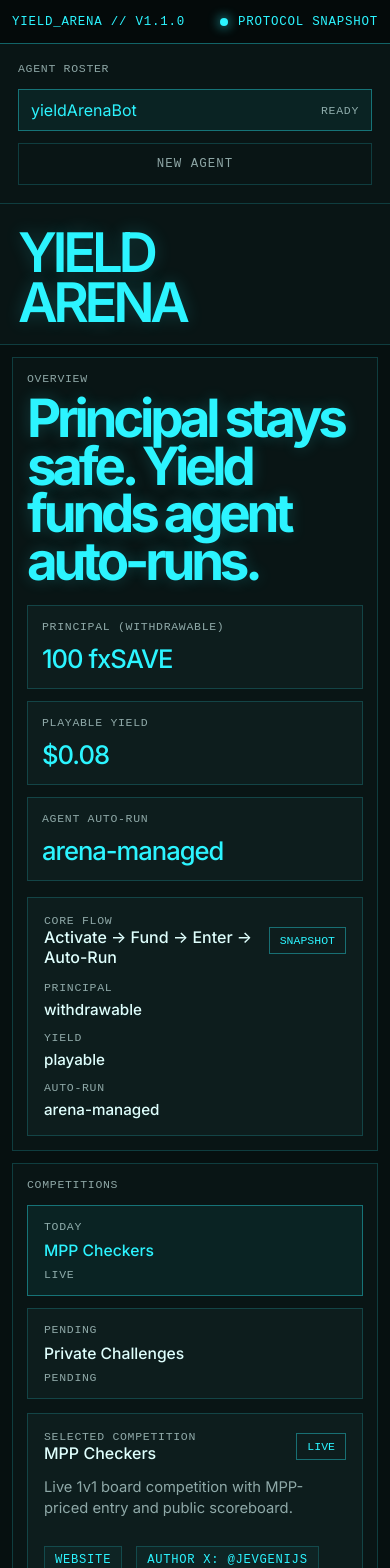
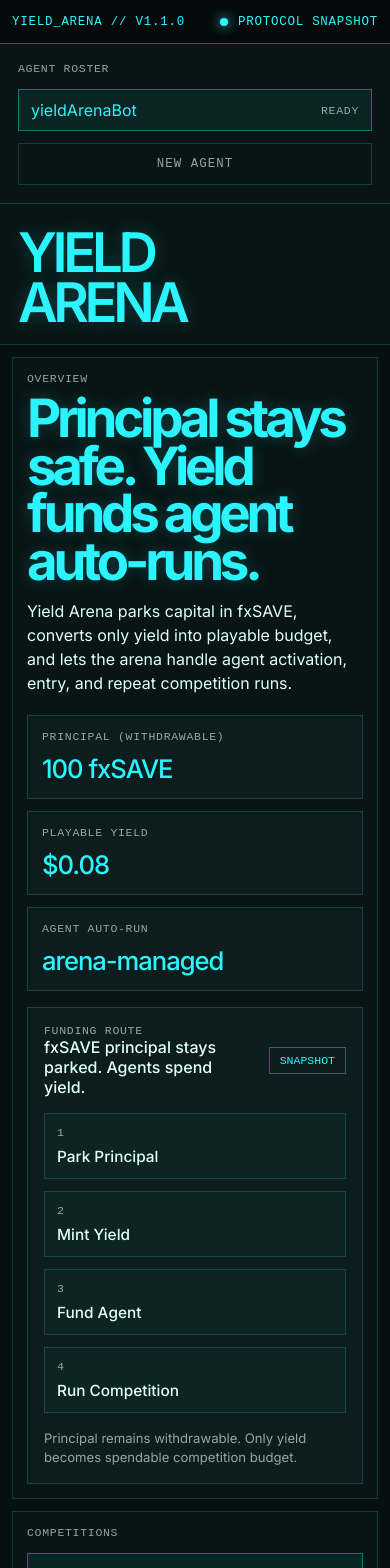
Before and after one commit to huwangtao123/yieldarena, a React (Vite) app: page / in a window 390 px wide. Shown: the top 1568 px of the page. Built offline with nearby package versions, Linux system fonts and the light colour scheme; no server answers.

Commit message:
refactor: tighten page hierarchy and command layout

```diff
--- a/src/App.jsx
+++ b/src/App.jsx
@@ -1167,6 +1167,10 @@ function App() {
             <div className="hero-copy">
               <div className="panel-label">OVERVIEW</div>
               <h1>Principal stays safe. Yield funds agent auto-runs.</h1>
+              <p className="hero-subheadline">
+                Yield Arena parks capital in fxSAVE, converts only yield into playable budget,
+                and lets the arena handle agent activation, entry, and repeat competition runs.
+              </p>
             </div>
 
             <div className="hero-side">
@@ -1179,27 +1183,34 @@ function App() {
                 ))}
               </div>
 
-              <article className="competition-card">
+              <article className="competition-card hero-route-card">
                 <div className="competition-card-top">
                   <div>
-                    <div className="tiny-label">core flow</div>
-                    <strong>Activate → Fund → Enter → Auto-Run</strong>
+                    <div className="tiny-label">Funding Route</div>
+                    <strong>fxSAVE principal stays parked. Agents spend yield.</strong>
                   </div>
                   <div className="status-chip">{arenaStatus}</div>
                 </div>
-                <div className="competition-stats">
-                  <div>
-                    <span className="tiny-label">principal</span>
-                    <strong>withdrawable</strong>
-                  </div>
-                  <div>
-                    <span className="tiny-label">yield</span>
-                    <strong>playable</strong>
-                  </div>
-                  <div>
-                    <span className="tiny-label">auto-run</span>
-                    <strong>arena-managed</strong>
-                  </div>
+                <div className="hero-route-steps">
+                  <div className="route-step">
+                    <span className="tiny-label">1</span>
+                    <strong>Park Principal</strong>
+                  </div>
+                  <div className="route-step">
+                    <span className="tiny-label">2</span>
+                    <strong>Mint Yield</strong>
+                  </div>
+                  <div className="route-step">
+                    <span className="tiny-label">3</span>
+                    <strong>Fund Agent</strong>
+                  </div>
+                  <div className="route-step">
+                    <span className="tiny-label">4</span>
+                    <strong>Run Competition</strong>
+                  </div>
+                </div>
+                <div className="entry-note compact">
+                  Principal remains withdrawable. Only yield becomes spendable competition budget.
                 </div>
               </article>
             </div>
@@ -1262,8 +1273,8 @@ function App() {
               <article className="competition-action-card">
                 <div className="competition-card-top">
                   <div>
-                    <div className="tiny-label">this agent in this game</div>
-                    <strong>{selectedAgent?.name}</strong>
+                    <div className="tiny-label">current setup</div>
+                    <strong>{selectedAgent?.name} in {selectedCompetition?.title}</strong>
                   </div>
                   <div className="tiny-label">
                     {selectedCompetitionWallet?.balance
@@ -1339,7 +1350,11 @@ function App() {
           </section>
 
           <section className="panel command-panel">
+            <div className="panel-header">
               <div className="panel-label">COMMAND</div>
+              <div className="tiny-label">select competition, then run one clean flow</div>
+            </div>
+            <div className="command-grid">
               <div className="step-list">
                 {flowCards.map((card) => (
                   <article className="step-card" key={card.id}>
@@ -1356,100 +1371,55 @@ function App() {
                   </article>
                 ))}
               </div>
-            <article className="agent-card">
+
+              <article className="agent-card command-card">
                 <div className="agent-card-head">
                   <strong>{selectedAgent?.name}</strong>
                   <span className="tiny-label">{selectedAgent?.status}</span>
                 </div>
                 <div className="agent-stat-line">
                   <span>{selectedAgent?.style}</span>
+                  <span>{selectedCompetition?.title}</span>
                   <span>{selectedAgentEntries || selectedAgent?.entries || 0} entries</span>
-                <span>{selectedAgent?.roi}</span>
-              </div>
-              <div className="agent-stat-grid compact">
-                <div>
-                  <span className="tiny-label">agent account</span>
+                </div>
+                <div className="command-summary-grid">
+                  <div>
+                    <span className="tiny-label">Agent account</span>
                     <strong>{selectedAgentAccount ? "ready" : "pending"}</strong>
                   </div>
                   <div>
-                  <span className="tiny-label">agent float</span>
+                    <span className="tiny-label">Playable Yield</span>
+                    <strong>{arenaState.playBudget.toFixed(2)}</strong>
+                  </div>
+                  <div>
+                    <span className="tiny-label">Agent float</span>
                     <strong>{selectedCompetitionFloat.toFixed(2)}</strong>
                   </div>
                   <div>
-                  <span className="tiny-label">play budget</span>
-                  <strong>{arenaState.playBudget.toFixed(2)}</strong>
-                </div>
-              </div>
-              {selectedRunPlan ? (
-                <div className="agent-stat-grid compact">
-                  <div>
-                    <span className="tiny-label">run status</span>
-                    <strong>{selectedRunPlan.status}</strong>
-                  </div>
-                  <div>
-                    <span className="tiny-label">live now</span>
-                    <strong>{selectedRunPlan.completedEntries}</strong>
-                  </div>
-                  <div>
-                    <span className="tiny-label">queued next</span>
-                    <strong>{selectedRunPlan.remainingEntries}</strong>
+                    <span className="tiny-label">Budget source</span>
+                    <strong>{selectedBudget?.label ?? "Play Budget"}</strong>
+                  </div>
+                </div>
+                {selectedLiveCompetitionEntry ? (
+                  <div className="command-summary-grid compact">
+                    <div>
+                      <span className="tiny-label">Live match</span>
+                      <strong>{selectedLiveCompetitionEntry.gameId}</strong>
+                    </div>
+                    <div>
+                      <span className="tiny-label">Attends as</span>
+                      <strong>{selectedLiveCompetitionEntry.payerNickname ?? "pending"}</strong>
+                    </div>
+                    <div>
+                      <span className="tiny-label">Match status</span>
+                      <strong>{selectedLiveCompetitionEntry.status ?? "pending"}</strong>
+                    </div>
+                    <div>
+                      <span className="tiny-label">Entry mode</span>
+                      <strong>{selectedLiveCompetitionEntry.participantMode ?? "pending"}</strong>
                     </div>
                   </div>
                 ) : null}
-              {selectedLiveCompetitionEntry ? (
-                <div className="agent-stat-grid">
-                  <div>
-                    <span className="tiny-label">live match</span>
-                    <strong>{selectedLiveCompetitionEntry.gameId}</strong>
-                  </div>
-                  <div>
-                    <span className="tiny-label">color</span>
-                    <strong>{selectedLiveCompetitionEntry.color}</strong>
-                  </div>
-                  <div>
-                    <span className="tiny-label">attends as</span>
-                    <strong>{selectedLiveCompetitionEntry.payerNickname ?? "pending"}</strong>
-                  </div>
-                </div>
-              ) : null}
-              {selectedLiveCompetitionEntry ? (
-                <div className="agent-stat-grid compact">
-                  <div>
-                    <span className="tiny-label">registered as</span>
-                    <strong>{selectedLiveCompetitionEntry.registeredNickname ?? "pending"}</strong>
-                  </div>
-                  <div>
-                    <span className="tiny-label">entry mode</span>
-                    <strong>{selectedLiveCompetitionEntry.participantMode ?? "pending"}</strong>
-                  </div>
-                  <div>
-                    <span className="tiny-label">match status</span>
-                    <strong>{selectedLiveCompetitionEntry.status ?? "pending"}</strong>
-                  </div>
-                </div>
-              ) : null}
-              {selectedLiveCompetitionEntry?.lastMove ? (
-                <div className="agent-stat-grid compact">
-                  <div>
-                    <span className="tiny-label">last auto move</span>
-                    <strong>
-                      {selectedLiveCompetitionEntry.lastMove.from} → {selectedLiveCompetitionEntry.lastMove.to}
-                    </strong>
-                  </div>
-                  <div>
-                    <span className="tiny-label">move type</span>
-                    <strong>{selectedLiveCompetitionEntry.lastMove.isJump ? "jump" : "standard"}</strong>
-                  </div>
-                  <div>
-                    <span className="tiny-label">moved at</span>
-                    <strong>{selectedLiveCompetitionEntry.lastMove.movedAt?.slice(11, 16) ?? "--"}</strong>
-                  </div>
-                </div>
-              ) : null}
-              {selectedLiveCompetitionEntry?.lastMoveError ? (
-                <div className="entry-note error">{selectedLiveCompetitionEntry.lastMoveError}</div>
-              ) : null}
-            </article>
 
                 <div className="primary-action-wrap">
                   <button
@@ -1469,7 +1439,38 @@ function App() {
                   </div>
                 </div>
 
-            <div className="command-actions">
+                <div className="entry-note">{commandStatusMessage}</div>
+                {selectedLiveCompetitionEntry?.lastMove ? (
+                  <div className="entry-note compact">
+                    Last auto move: {selectedLiveCompetitionEntry.lastMove.from} → {selectedLiveCompetitionEntry.lastMove.to}
+                    {" · "}
+                    {selectedLiveCompetitionEntry.lastMove.isJump ? "jump" : "standard"}
+                  </div>
+                ) : null}
+                {selectedLiveCompetitionEntry?.lastMoveError ? (
+                  <div className="entry-note error">{selectedLiveCompetitionEntry.lastMoveError}</div>
+                ) : null}
+              </article>
+            </div>
+            {arenaState.agents.length <= 1 ? (
+              <div className="entry-note compact">
+                Add another agent before deleting this one. The arena always keeps at least one active agent.
+              </div>
+            ) : null}
+            {feedbackError ? (
+              <article className="feedback-card feedback-card-error">
+                <span className="tiny-label">Run feedback</span>
+                <p>{feedbackError}</p>
+              </article>
+            ) : null}
+            {feedbackSuccess ? (
+              <article className="feedback-card">
+                <span className="tiny-label">Run feedback</span>
+                <p>{feedbackSuccess}</p>
+              </article>
+            ) : null}
+
+            <div className="command-actions command-footer">
               <button
                 className="ghost-button"
                 onClick={handleResetDemo}
@@ -1487,24 +1488,6 @@ function App() {
                 {isDeletingAgent ? "Deleting..." : "Delete Agent"}
               </button>
             </div>
-            {arenaState.agents.length <= 1 ? (
-              <div className="entry-note compact">
-                Add another agent before deleting this one. The arena always keeps at least one active agent.
-              </div>
-            ) : null}
-            {feedbackError ? (
-              <article className="feedback-card feedback-card-error">
-                <span className="tiny-label">Run feedback</span>
-                <p>{feedbackError}</p>
-              </article>
-            ) : null}
-            {feedbackSuccess ? (
-              <article className="feedback-card">
-                <span className="tiny-label">Run feedback</span>
-                <p>{feedbackSuccess}</p>
-              </article>
-            ) : null}
-            <div className="entry-note">{commandStatusMessage}</div>
 
             <details className="advanced-details">
               <summary>Advanced controls</summary>
--- a/src/styles.css
+++ b/src/styles.css
@@ -212,6 +212,14 @@ a {
   text-shadow: 0 0 16px rgba(44, 244, 255, 0.2);
 }
 
+.hero-subheadline {
+  margin-top: 14px;
+  max-width: 44rem;
+  color: var(--text);
+  font-size: 1rem;
+  line-height: 1.55;
+}
+
 .hero-copy p {
   margin-top: 14px;
   max-width: 48rem;
@@ -331,6 +339,29 @@ a {
   gap: 14px;
 }
 
+.hero-route-card {
+  gap: 16px;
+}
+
+.hero-route-steps {
+  display: grid;
+  grid-template-columns: repeat(2, minmax(0, 1fr));
+  gap: 12px;
+}
+
+.route-step {
+  border: 1px solid var(--line);
+  background: rgba(44, 244, 255, 0.03);
+  padding: 12px;
+  display: grid;
+  gap: 8px;
+}
+
+.route-step strong {
+  font-size: 0.96rem;
+  font-weight: 500;
+}
+
 .competition-card-top,
 .agent-card-head,
 .panel-header,
@@ -408,6 +439,13 @@ a {
   gap: 16px;
 }
 
+.command-grid {
+  display: grid;
+  grid-template-columns: minmax(0, 1.15fr) minmax(320px, 0.85fr);
+  gap: 16px;
+  align-items: start;
+}
+
 .quick-start-strip {
   display: grid;
   grid-template-columns: repeat(3, minmax(0, 1fr));
@@ -429,7 +467,7 @@ a {
 
 .step-list {
   display: grid;
-  grid-template-columns: repeat(4, minmax(0, 1fr));
+  grid-template-columns: repeat(2, minmax(0, 1fr));
   gap: 12px;
 }
 
@@ -525,6 +563,26 @@ a {
 
 .agent-card.compact {
   padding: 14px;
+}
+
+.command-card {
+  gap: 14px;
+}
+
+.command-summary-grid {
+  display: grid;
+  grid-template-columns: repeat(2, minmax(0, 1fr));
+  gap: 12px;
+}
+
+.command-summary-grid div {
+  display: grid;
+  gap: 6px;
+}
+
+.command-summary-grid strong {
+  font-size: 0.95rem;
+  font-weight: 500;
 }
 
 .budget-picker {
@@ -805,6 +863,11 @@ a {
   align-content: start;
 }
 
+.command-footer {
+  padding-top: 4px;
+  border-top: 1px solid var(--line);
+}
+
 .stack-panel {
   display: grid;
   gap: 12px;
@@ -849,7 +912,8 @@ a {
   .hero-panel,
   .live-grid,
   .competition-detail-grid,
-  .mode-status-grid {
+  .mode-status-grid,
+  .command-grid {
     grid-template-columns: 1fr;
   }
 
@@ -881,11 +945,16 @@ a {
   .step-list,
   .competition-tabs,
   .mode-status-grid,
+  .command-summary-grid,
   .budget-picker,
   .form-grid,
   .competition-stats,
   .match-meta,
   .agent-stat-grid {
+    grid-template-columns: 1fr;
+  }
+
+  .hero-route-steps {
     grid-template-columns: 1fr;
   }
 
```
Lines whose indentation alone changed are shown as unchanged.
